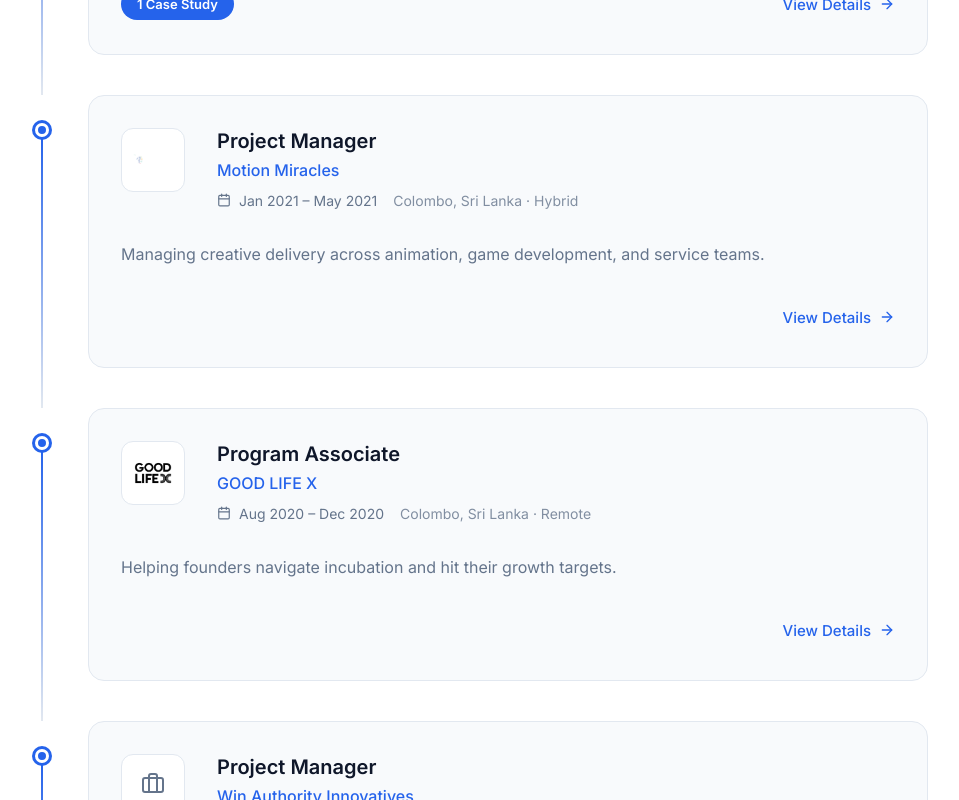
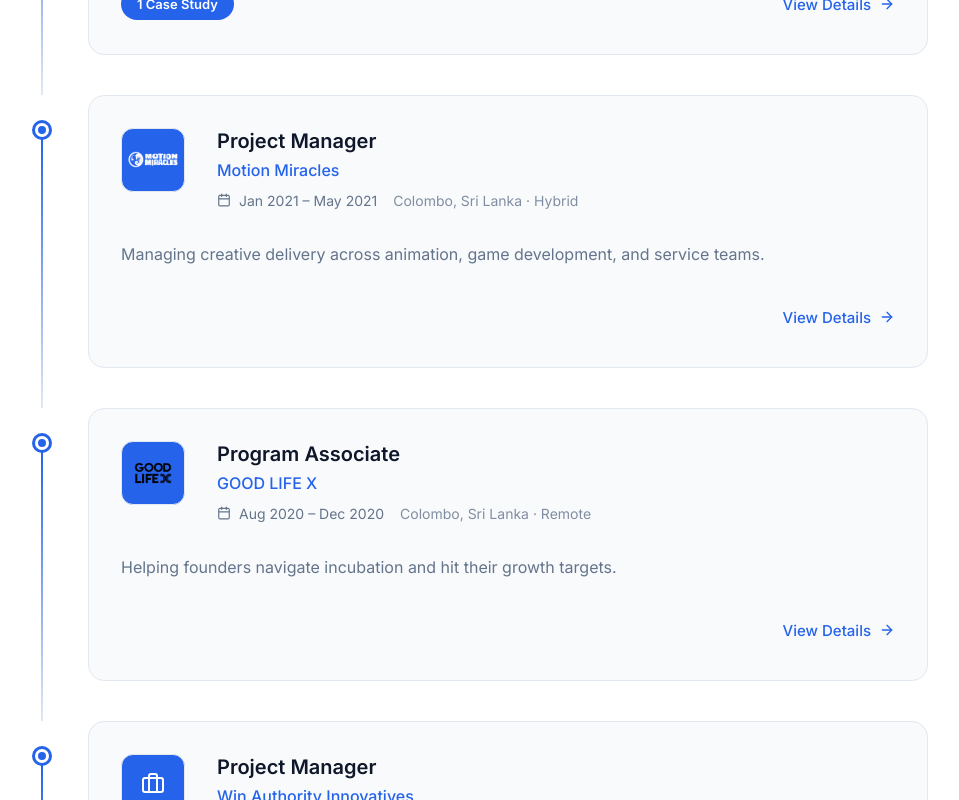
Before and after one commit to Thariq16/Portfolio_Website, a Next.js app: page /career in a window 1280 px wide. Shown: the part 1120-1920 px from the top of the page, without its empty margins (162-1121 px from the left). Built offline with nearby package versions, Linux system fonts and the light colour scheme.

Commit message:
Logo update

```diff
--- a/src/app/career/page.module.css
+++ b/src/app/career/page.module.css
@@ -94,7 +94,7 @@
     height: 64px;
     border-radius: 12px;
     overflow: hidden;
-    background: white;
+    background: var(--primary);
     flex-shrink: 0;
     display: flex;
     align-items: center;
@@ -110,7 +110,7 @@
 }
 
 .logoPlaceholder {
-    color: var(--muted-foreground);
+    color: white;
 }
 
 .jobInfo {
```
